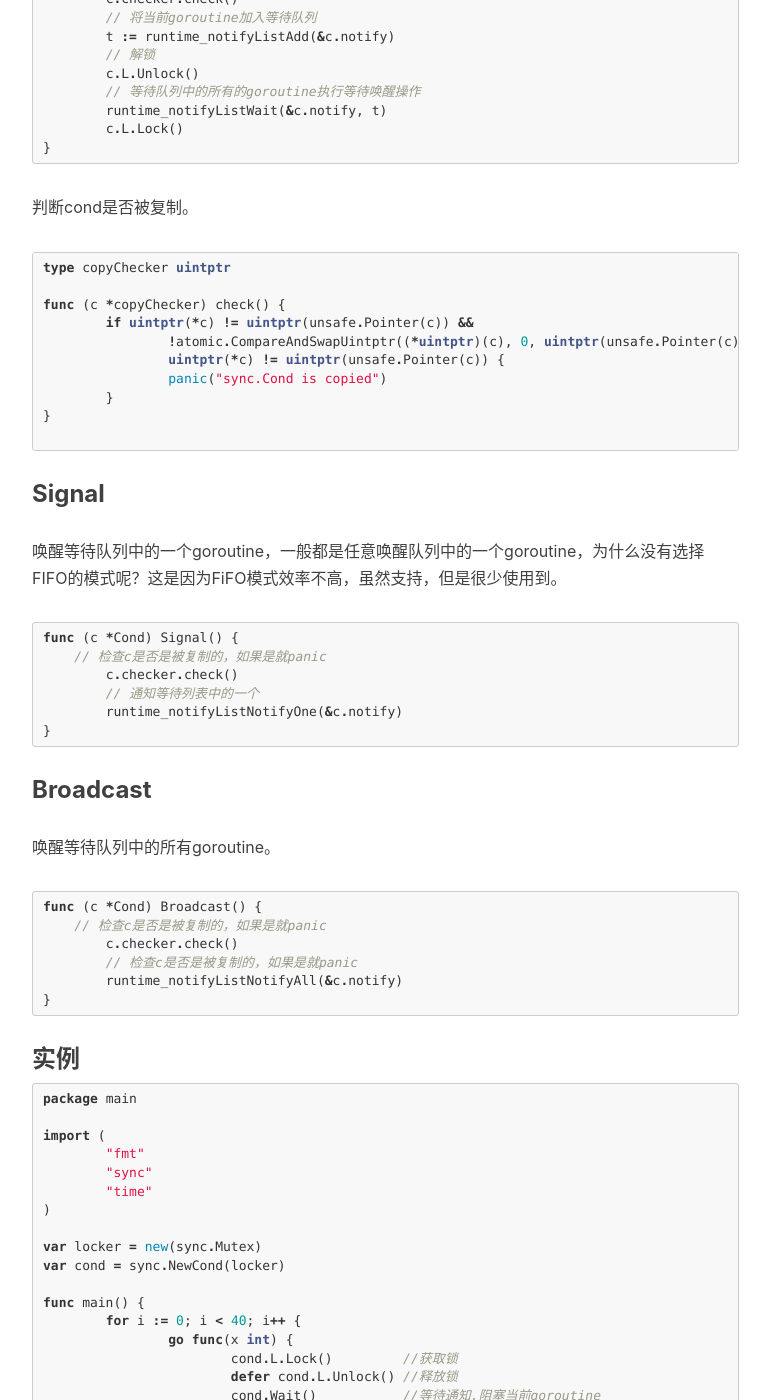
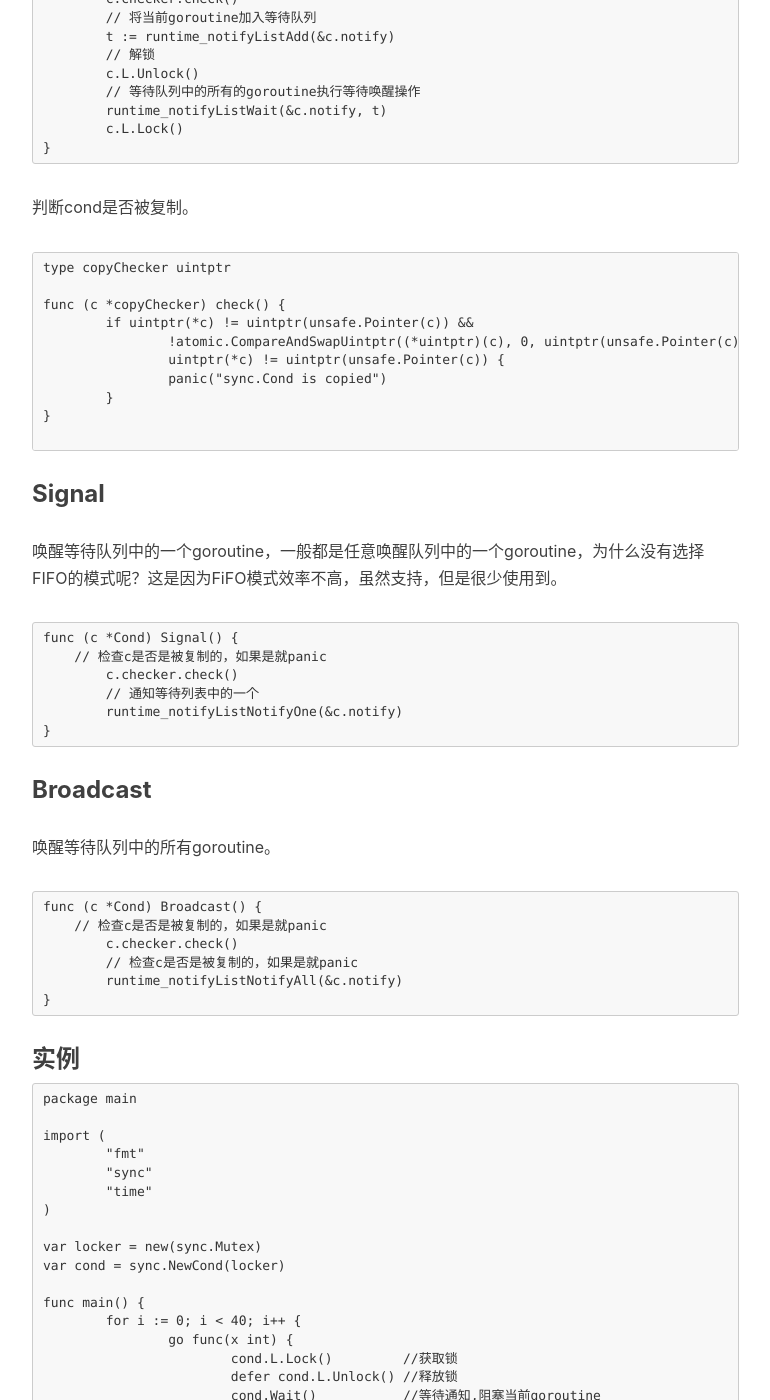
Before and after one commit to mickey0524/mickey0524.github.io, a Jekyll site: the page built from _posts/2018-11-01-sync-cond-source-code-analysis.md, in a window 1280 px wide and 1400 px high, scrolled down 2099 px. Shown: the whole window, without its empty margins (233-1003 px from the left). Built offline with Jekyll 4.4.1, drawn with Linux system fonts in a browser that asks for light colours; nearby versions of some CDN libraries; comment, search, counter and statistics services are not loaded; some of the changed text lies outside the part shown.

Commit message:
feat(sync): update sync style

````diff
--- a/_posts/2018-11-01-sync-cond-source-code-analysis.md
+++ b/_posts/2018-11-01-sync-cond-source-code-analysis.md
@@ -16,9 +16,10 @@ Cond的主要作用就是获取锁之后，wait()方法会等待一个通知，
 针对Golang 1.9的sync.Cond，与Golang 1.10一样。 源代码位置：sync\cond.go。
 
 ## 结构体
-```go
+
+```
 type Cond struct {
-	noCopy noCopy  // noCopy可以嵌入到结构中，在第一次使用后不可复制,使用go vet作为检测使用
+	noCopy noCopy  // noCopy可以嵌入到结构中，在第一次使用后不可复制,使 go vet 作为检测使用
 
 	// 根据需求初始化不同的锁，如*Mutex 和 *RWMutex
 	L Locker
@@ -27,8 +28,10 @@ type Cond struct {
 	checker copyChecker // 复制检查,检查cond实例是否被复制
 }
 ```
+
 再来看看等待队列`notifyList`结构体：
-```go
+
+```
 type notifyList struct {
 	wait   uint32
 	notify uint32
@@ -47,7 +50,7 @@ type notifyList struct {
 
 大家可以想想为什么一定要是指针呢？ 因为如果传入 Locker 实例，在调用 `c.L.Lock()` 和 `c.L.Unlock()` 的时候，会频繁发生锁的复制，会导致锁的失效，甚至导致死锁。
 
-```go
+```
 func NewCond(l Locker) *Cond {
 	return &Cond{L: l}
 }
@@ -59,7 +62,7 @@ func NewCond(l Locker) *Cond {
 
 因为c。当等待第一次恢复时，L并没有被锁定，调用者通常不能假定等待返回时的条件是正确的。相反，调用者应该在循环中等待:
 
-```go
+```
 func (c *Cond) Wait() {
     // 检查c是否是被复制的，如果是就panic
 	c.checker.check()
@@ -72,8 +75,10 @@ func (c *Cond) Wait() {
 	c.L.Lock()
 }
 ```
+
 判断cond是否被复制。
-```go
+
+```
 type copyChecker uintptr
 
 func (c *copyChecker) check() {
@@ -88,7 +93,8 @@ func (c *copyChecker) check() {
 
 ### Signal
 唤醒等待队列中的一个goroutine，一般都是任意唤醒队列中的一个goroutine，为什么没有选择FIFO的模式呢？这是因为FiFO模式效率不高，虽然支持，但是很少使用到。
-```go
+
+```
 func (c *Cond) Signal() {
     // 检查c是否是被复制的，如果是就panic
 	c.checker.check()
@@ -99,7 +105,8 @@ func (c *Cond) Signal() {
 
 ### Broadcast
 唤醒等待队列中的所有goroutine。
-```go
+
+```
 func (c *Cond) Broadcast() {
     // 检查c是否是被复制的，如果是就panic
 	c.checker.check()
@@ -109,7 +116,8 @@ func (c *Cond) Broadcast() {
 ```
 
 ### 实例
-```go
+
+```
 package main
 
 import (
````
Also changed, not shown: _posts/2018-11-02-sync-mutex-source-code-analysis.md (+5 -5 lines), _posts/2018-11-03-sync-rwmutex-source-code-analysis.md (+8 -8 lines), _posts/2018-11-04-sync-once-source-code-analysis.md (+4 -2 lines), _posts/2018-11-05-sync-waitgroup-source-code-analysis.md (+7 -0 lines).
